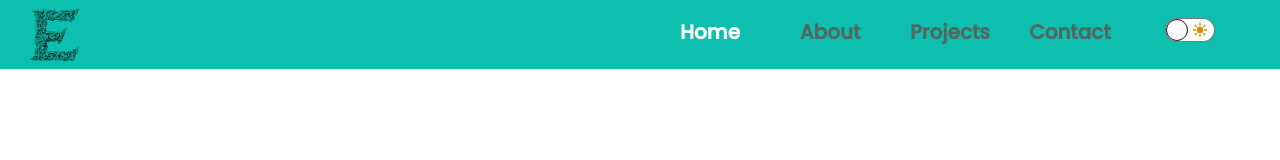
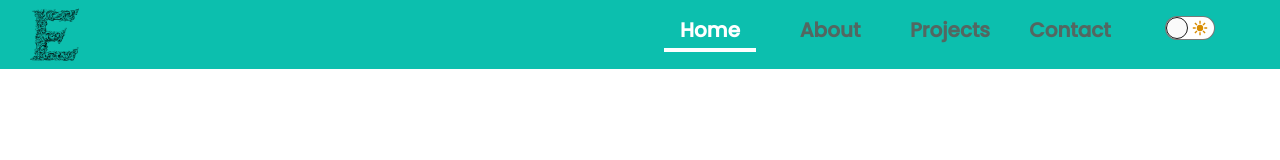
Before and after one commit to Eunnylans/Eunice_Portfolio, a React (Create React App) app: page / in a window 1280 px wide. Shown: the top 160 px of the page. Built offline with nearby package versions, Linux system fonts and the light colour scheme; a web font is replaced by a local one.

Commit message:
Latest Update

```diff
--- a/src/Components/AboutMe.js
+++ b/src/Components/AboutMe.js
@@ -189,7 +189,7 @@ const Aboutme = () => {
                 to="messages"
                 spy={true}
                 smooth={true}
-                offset={5}
+                offset={100}
                 duration={700}
               >
                 Contact
--- a/src/styles/components/_navbar.scss
+++ b/src/styles/components/_navbar.scss
@@ -56,6 +56,7 @@
         &-active,
         &:hover {
           color: $white;
+          border-bottom: 4px solid $white;
           font-weight: 600;
         }
 
@@ -83,6 +84,7 @@
           &-active,
           &:hover {
             color: $darkgray;
+            border-bottom: 4px solid $darkgray;
             font-weight: 600;
           }
 
```
